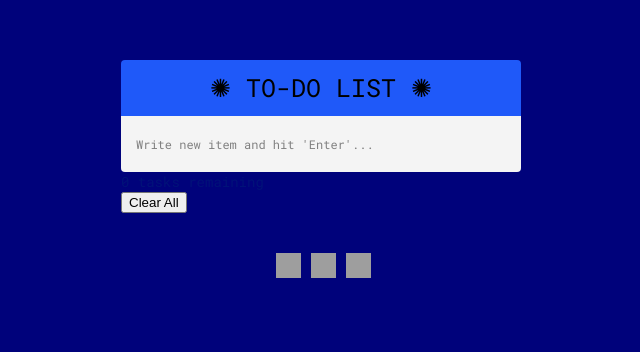
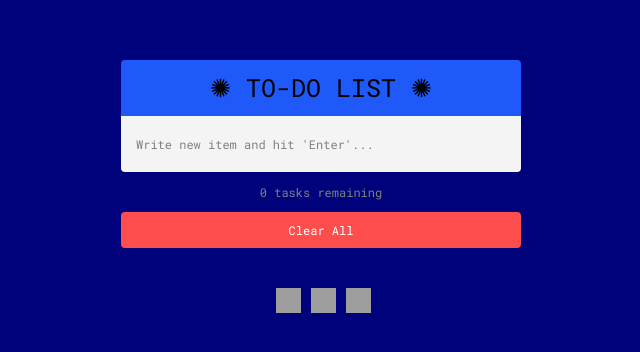
Before and after one commit to nishantgawderya1/to-do-list, a plain HTML site: page index.html in a window 1280 px wide. Shown: the part 140-492 px from the top of the page, without its empty margins (319-959 px from the left). Drawn offline with nearby package versions, Linux system fonts and the light colour scheme; grey boxes are pictures that could not be loaded.

Commit message:
Update style.css

```diff
--- a/style.css
+++ b/style.css
@@ -111,6 +111,31 @@ body {
     z-index: 1;
 }
 
+/* Add these styles to your existing CSS */
+#clear-all {
+    background-color: #ff4d4d;
+    border: none;
+    border-radius: 4px;
+    color: white;
+    cursor: pointer;
+    font-family: "Roboto Mono", monospace;
+    font-size: 12px;
+    margin-top: 10px;
+    padding: 10px 20px;
+    width: 100%;
+}
+
+#clear-all:hover {
+    background-color: #ff1a1a;
+}
+
+.task-counter {
+    color: #808080;
+    font-size: 12px;
+    margin-top: 10px;
+    text-align: center;
+}
+
 .tdl-holder input[type="checkbox"]:checked + i::after {
     background-color: #6ee519;
     border-radius: 50%;
```
